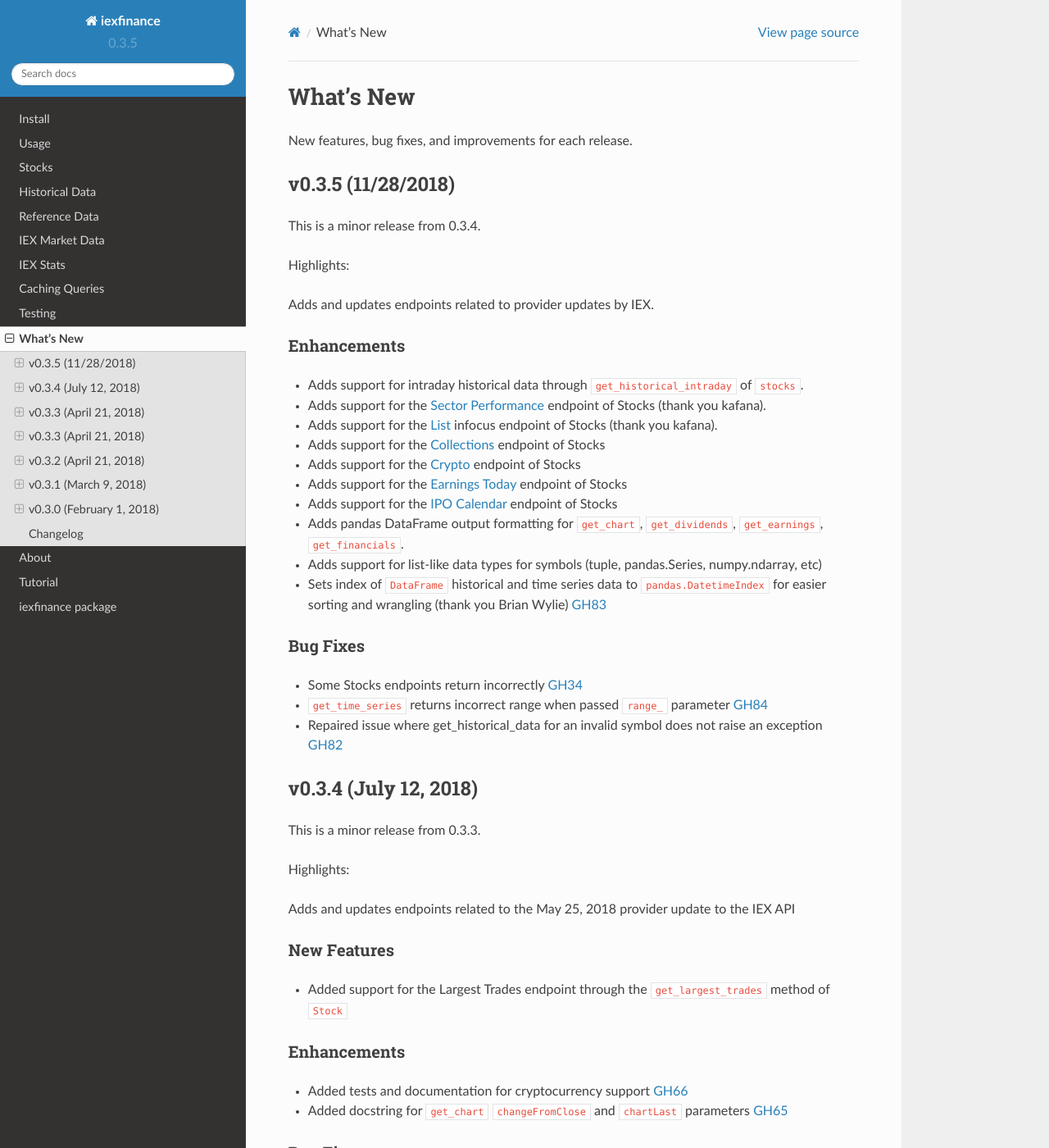
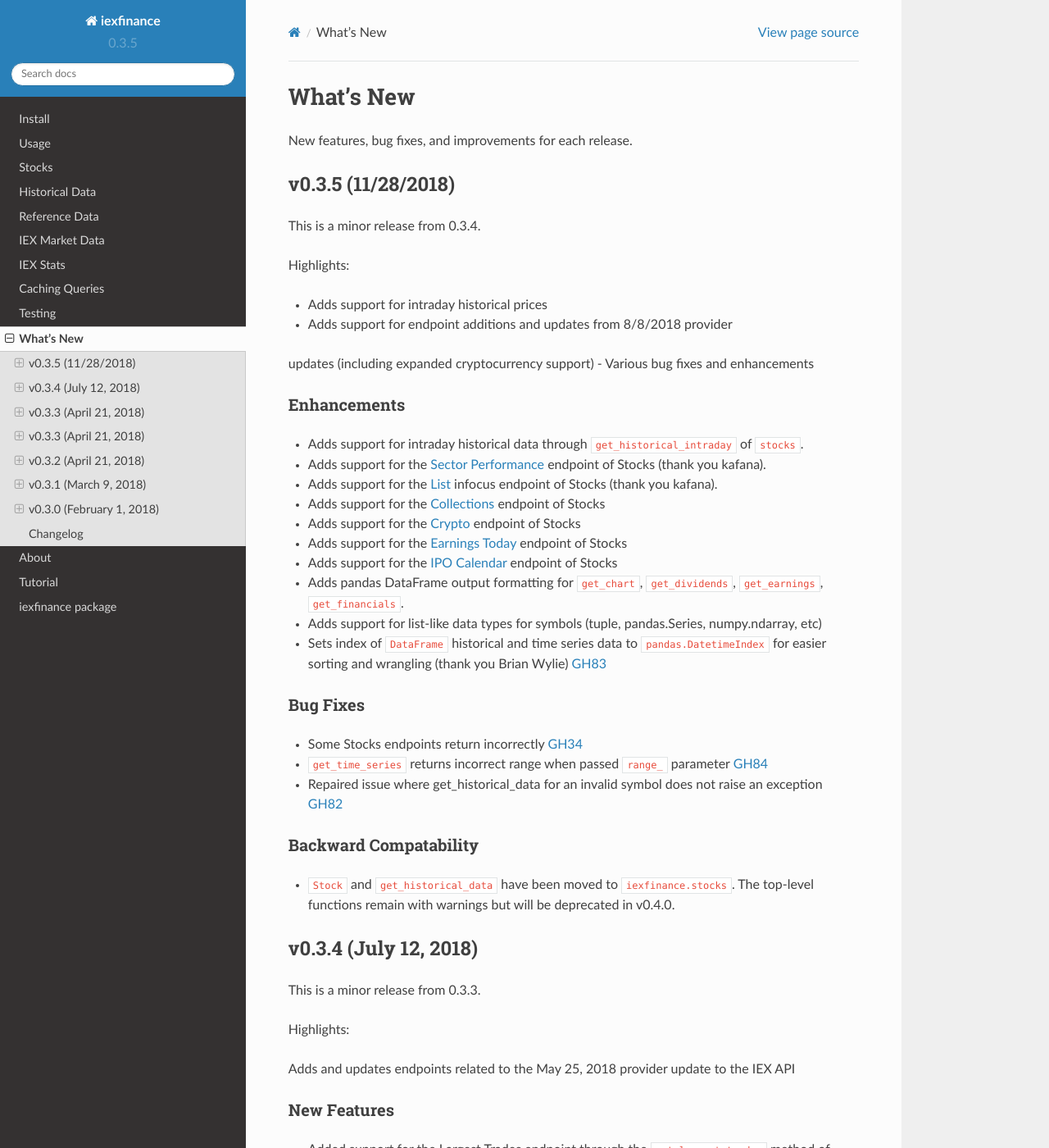
Before and after one commit to addisonlynch/iexfinance, a Sphinx documentation site: the page built from docs/source/whatsnew.rst, in a window 1280 px wide and 1400 px high. Shown: the whole window at 82% size. Built offline with Sphinx 7.4.7 and the Read the Docs theme 2.0.0, drawn with Linux system fonts in a browser that asks for light colours.

Commit message:
Update depr warning

```diff
--- a/docs/source/whatsnew/v0.3.5.txt
+++ b/docs/source/whatsnew/v0.3.5.txt
@@ -8,7 +8,10 @@
 
 Highlights:
 
-Adds and updates endpoints related to provider updates by IEX.
+- Adds support for intraday historical prices
+- Adds support for endpoint additions and updates from 8/8/2018 provider
+updates (including expanded cryptocurrency support)
+- Various bug fixes and enhancements
 
 
 Enhancements
@@ -39,3 +42,10 @@
    `GH84 <https://github.com/addisonlynch/iexfinance/issues/84>`__
 -  Repaired issue where get_historical_data for an invalid symbol does not
    raise an exception `GH82 <https://github.com/addisonlynch/iexfinance/issues/82>`__
+
+Backward Compatability
+~~~~~~~~~~~~~~~~~~~~~~
+
+-  ``Stock`` and ``get_historical_data`` have been moved to
+   ``iexfinance.stocks``. The top-level functions remain with warnings but
+   will be deprecated in v0.4.0.
--- a/iexfinance/__init__.py
+++ b/iexfinance/__init__.py
@@ -12,7 +12,8 @@
 __author__ = 'Addison Lynch'
 __version__ = '0.3.5'
 
-WNG_MSG = "%s will be moved to iexfinance.stocks in version 0.4.0"
+WNG_MSG = "%s is moved to iexfinance.stocks. This function will in be "\
+          "deprecated in v0.4.0"
 
 # Data provided for free by IEX
 # Data is furnished in compliance with the guidelines promulgated in the IEX
```
Also changed, not shown: CHANGELOG.md (+1 -1 lines).
